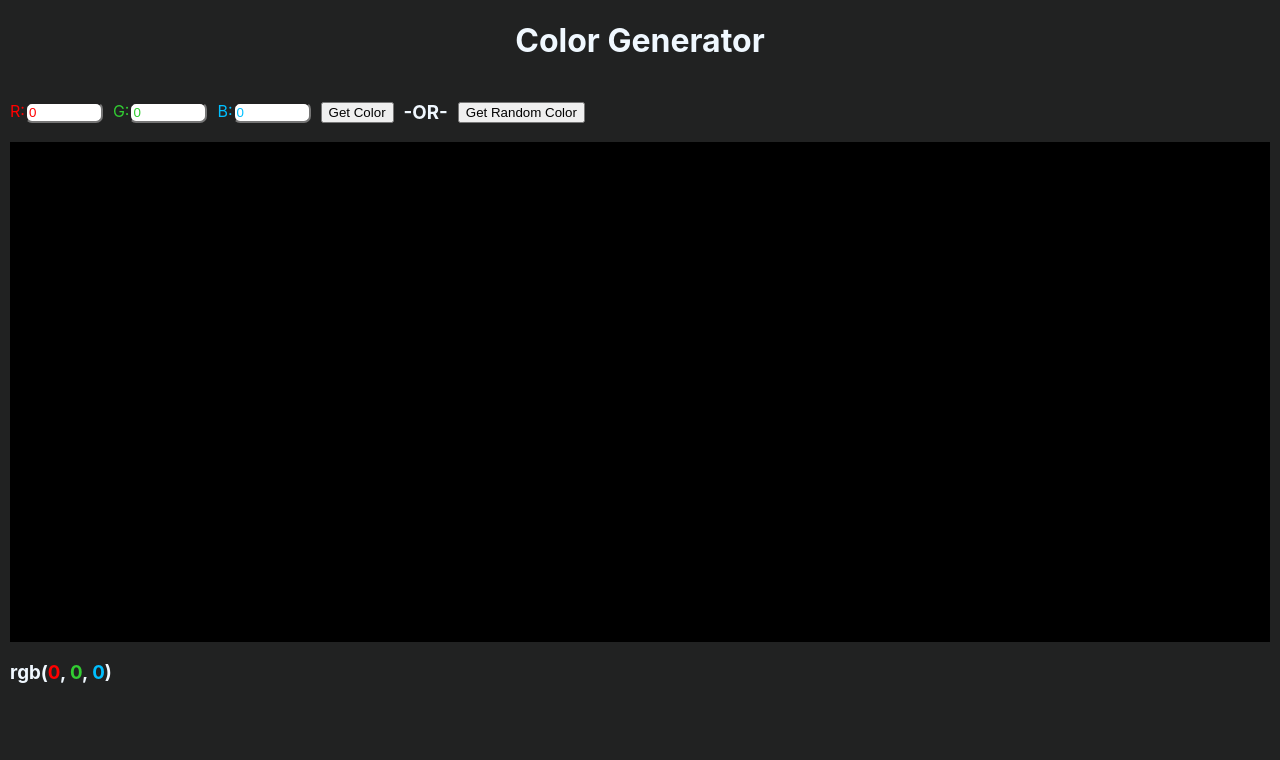
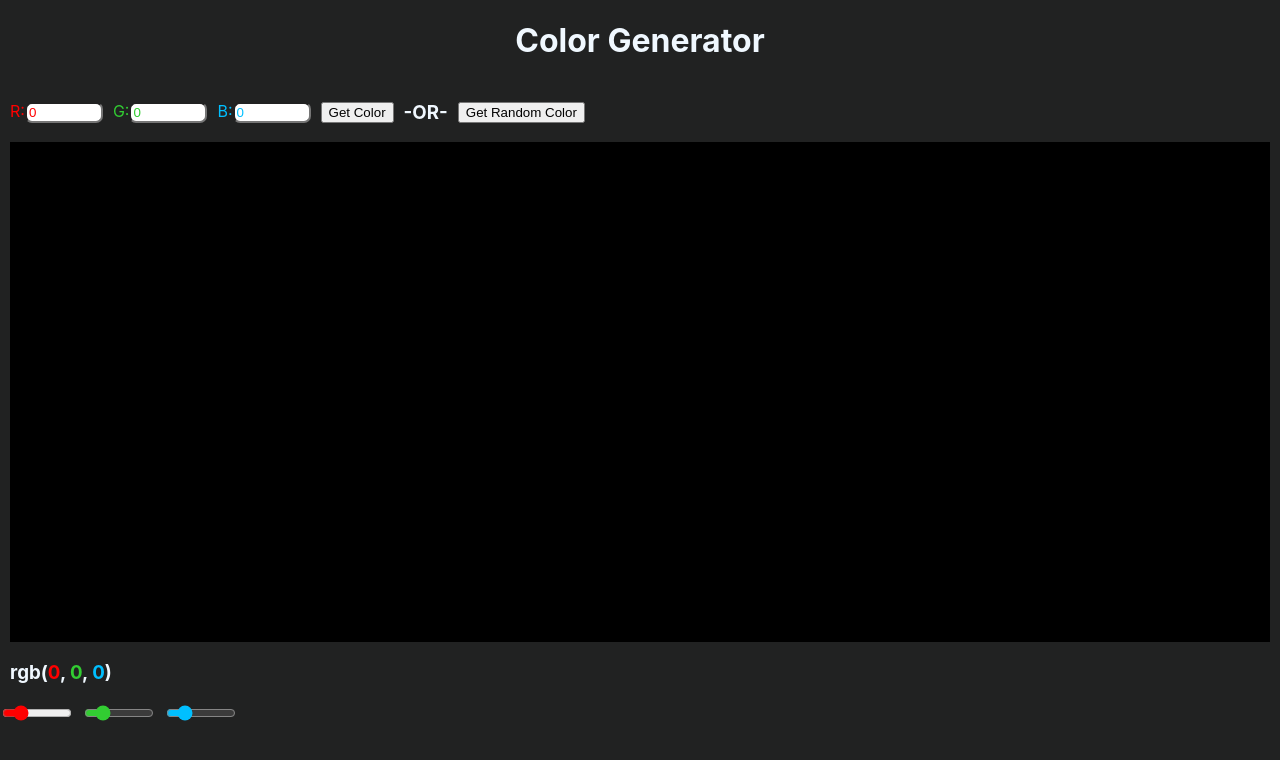
Before and after one commit to Sebi20/Color-Generator, a React (Create React App) app: page / in a window 1280 px wide. Shown: the top 760 px of the page. Built offline with nearby package versions, Linux system fonts and the light colour scheme; the HTML template or start-up script is replaced by a standard one.

Commit message:
Added a range input for r, g and b that lets the user edit the color, closes #3

```diff
--- a/src/App.css
+++ b/src/App.css
@@ -49,6 +49,18 @@ input{
   color: deepskyblue;
 }
 
+#rangeRed{
+  accent-color: red;
+}
+
+#rangeGreen{
+  accent-color: limegreen;
+}
+
+#rangeBlue{
+  accent-color: deepskyblue;
+}
+
 @media only screen and (max-width: 590px) {
   input{
     width: 35px;
--- a/src/App.js
+++ b/src/App.js
@@ -19,12 +19,24 @@ function App() {
   $("input[name = g").val(g);
   $("input[name = b").val(b);
 
+  $("input[name = rangeRed").val(r);
+  $("input[name = rangeGreen").val(g);
+  $("input[name = rangeBlue").val(b);
+
 
   function renderColor(e){
     e.preventDefault();
     setR($("input[name = r").val());
     setG($("input[name = g").val());
     setB($("input[name = b").val());
+  }
+
+  function renderColorFromRange(e){
+    e.preventDefault();
+    setR($("input[name = rangeRed").val());
+    setG($("input[name = rangeGreen").val());
+    setB($("input[name = rangeBlue").val());
+
   }
 
 
@@ -53,6 +65,12 @@ function App() {
 
     <h3 className='rgbValues'>rgb(<span id='red'>{r}</span>, <span id='green'>{g}</span>, <span id='blue'>{b}</span>)</h3>
 
+    <div>
+      <input id='rangeRed' type='range' name='rangeRed' min='0' max='255' onChange={renderColorFromRange}/>
+      <input id='rangeGreen' type='range' name='rangeGreen' min='0' max='255' onChange={renderColorFromRange}/>
+      <input id='rangeBlue' type='range' name='rangeBlue' min='0' max='255' onChange={renderColorFromRange}/>
+    </div>
+
     </>
   );
 
```
